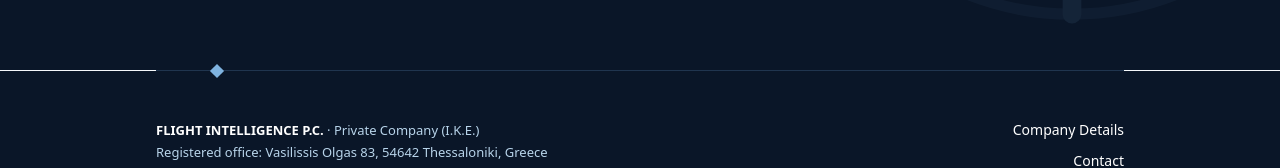
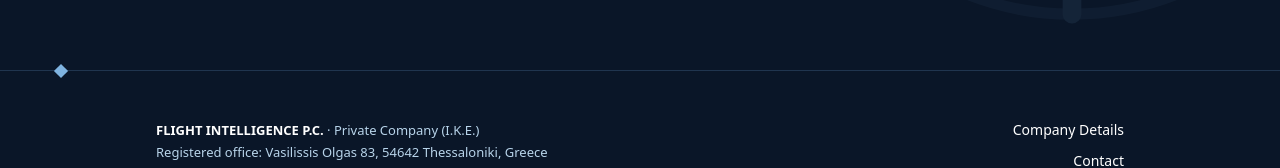
Before and after one commit to flight-intelligence-com/company-site, a plain HTML site: page en.html in a window 1280 px wide. Shown: the part 611-779 px from the top of the page. Drawn offline with Linux system fonts and the light colour scheme.

Commit message:
Make hero/footer horizon rule full-bleed
The horizon hairline lived inside .wrap, so it was inset and left
paper gaps on either side — a stranded seam between the navy hero and
navy footer. Move it out of .wrap so the line spans edge-to-edge; the
diamond bug stays inset via its own left:var(--pad).

Co-Authored-By: Claude Opus 4.8 (1M context) <noreply@anthropic.com>

```diff
--- a/en.html
+++ b/en.html
@@ -66,7 +66,7 @@
     </div>
   </section>
 
-  <div class="wrap"><div class="horizon"></div></div>
+  <div class="horizon"></div>
   </main>
 
   <footer class="foot">
```
Also changed, not shown: index.html (+1 -1 lines).
